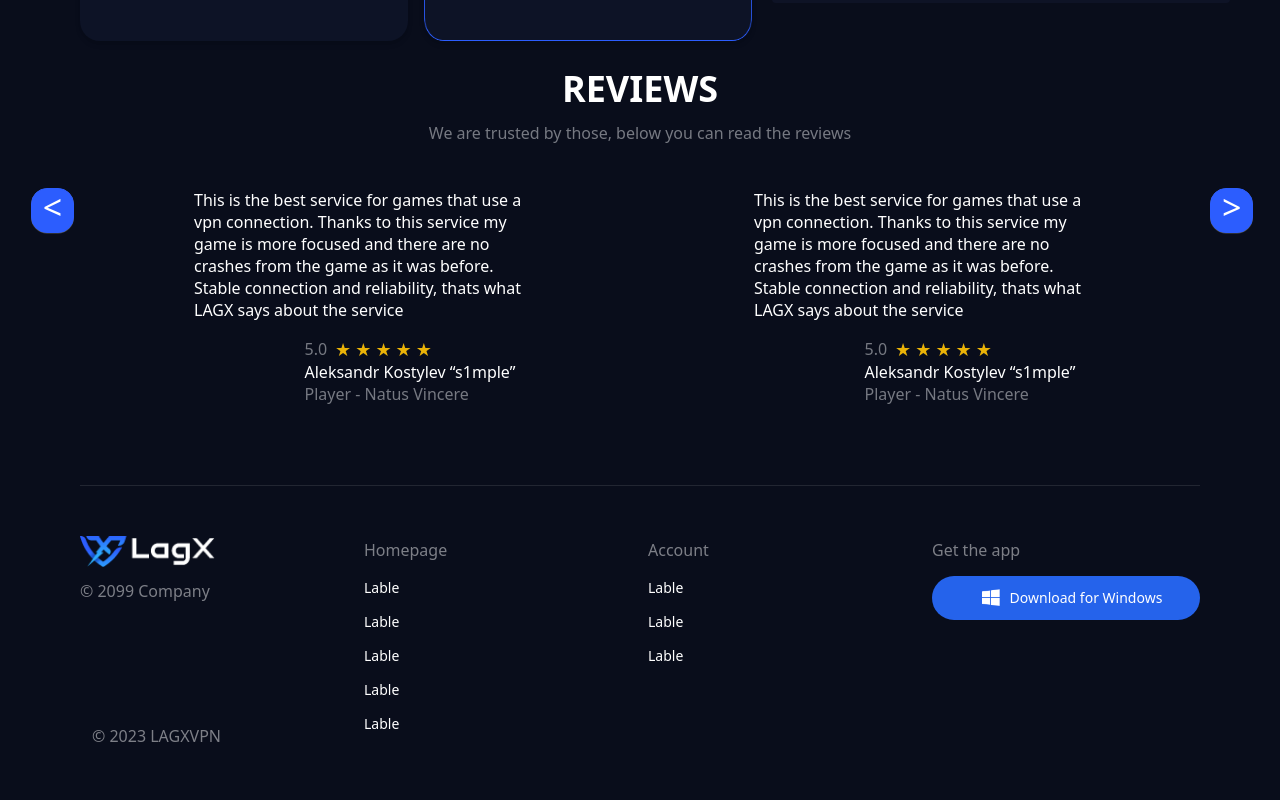
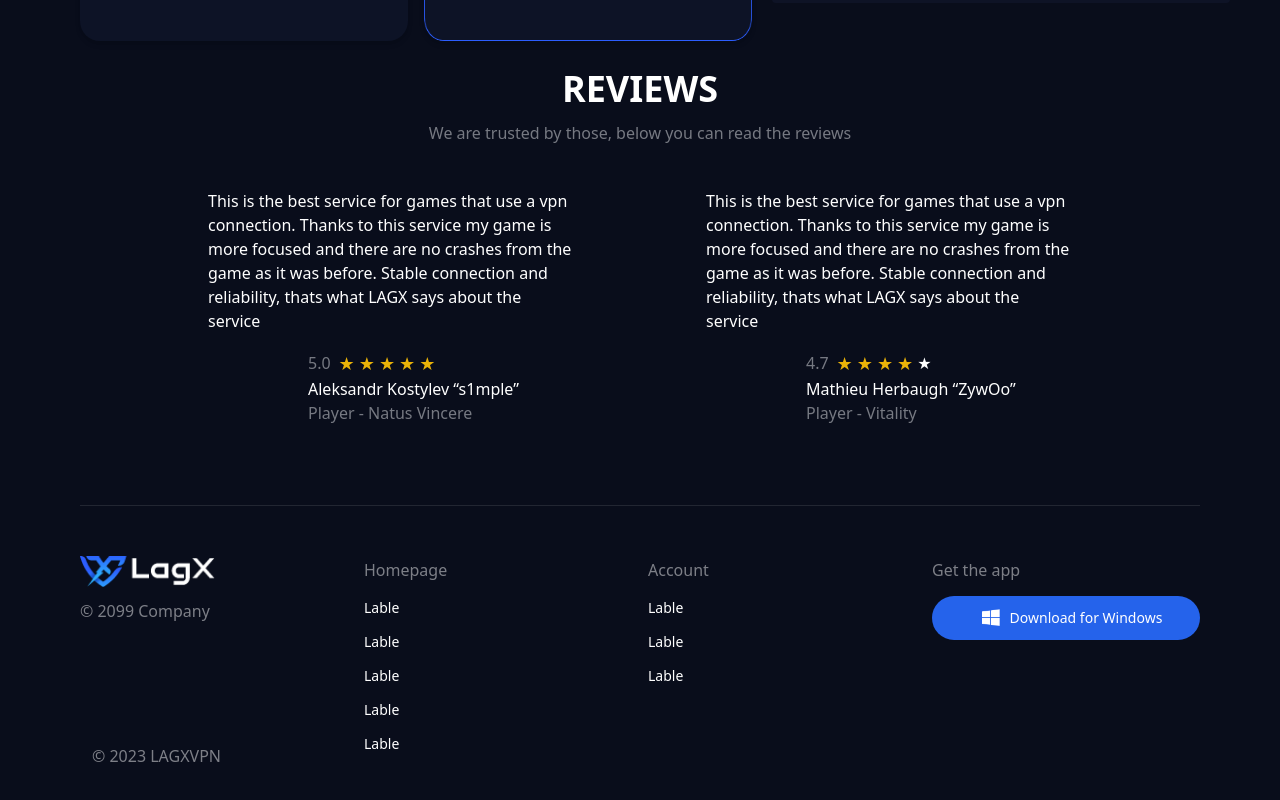
Before and after one commit to sicsdev/LagX_FRONTEND, a Next.js app: page /pricing in a window 1280 px wide. Shown: the part 955-1755 px from the top of the page. Built offline with nearby package versions, Linux system fonts and the light colour scheme.

Commit message:
pricingPage

```diff
--- a/src/components/reviews/index.js
+++ b/src/components/reviews/index.js
@@ -1,82 +1,9 @@
 import React from 'react';
 import './reviews.css';
-import AliceCarousel from 'react-alice-carousel';
-import 'react-alice-carousel/lib/alice-carousel.css';
-
-
 
 const Reviews = () => {
-    const responsive = {
-        0: { items: 1 },
-        568: { items: 2 },
-        1024: { items: 2 },
-    };
-
-    const items = [
-
-        <div className="item" data-value="1">      <div className="w-1/2 p-4">
-        <p>This is the best service for games that use a vpn connection. Thanks to this service my game is more focused and there are no crashes from the game as it was before. Stable connection and reliability, thats what LAGX says about the service</p>
-        <div className='rating_wrapper'>
-            <div className="flex items-center pt-4">
-                <span className='rating'>5.0</span>
-                <span className="text-yellow-500 text-lg mr-1">★</span>
-                <span className="text-yellow-500 text-lg mr-1">★</span>
-                <span className="text-yellow-500 text-lg mr-1">★</span>
-                <span className="text-yellow-500 text-lg mr-1">★</span>
-                <span className="text-yellow-500 text-lg">★</span>
-            </div>
-            <div className="heading1">
-                Aleksandr Kostylev “s1mple”
-            </div>
-            <div className="heading2">
-                Player - Natus Vincere
-            </div>
-        </div>
-    </div></div>,
-        <div className="item" data-value="2">      <div className="w-1/2 p-4">
-        <p>This is the best service for games that use a vpn connection. Thanks to this service my game is more focused and there are no crashes from the game as it was before. Stable connection and reliability, thats what LAGX says about the service</p>
-        <div className='rating_wrapper'>
-            <div className="flex items-center pt-4">
-                <span className='rating'>5.0</span>
-                <span className="text-yellow-500 text-lg mr-1">★</span>
-                <span className="text-yellow-500 text-lg mr-1">★</span>
-                <span className="text-yellow-500 text-lg mr-1">★</span>
-                <span className="text-yellow-500 text-lg mr-1">★</span>
-                <span className="text-yellow-500 text-lg">★</span>
-            </div>
-            <div className="heading1">
-                Aleksandr Kostylev “s1mple”
-            </div>
-            <div className="heading2">
-                Player - Natus Vincere
-            </div>
-        </div>
-    </div></div>,
-        <div className="item" data-value="3">     <div className="w-1/2 p-4">
-        <p>This is the best service for games that use a vpn connection. Thanks to this service my game is more focused and there are no crashes from the game as it was before. Stable connection and reliability, thats what LAGX says about the service</p>
-        <div className='rating_wrapper'>
-            <div className="flex items-center pt-4">
-                <span className='rating'>4.7</span>
-                <span className="text-yellow-500 text-lg mr-1">★</span>
-                <span className="text-yellow-500 text-lg mr-1">★</span>
-                <span className="text-yellow-500 text-lg mr-1">★</span>
-                <span className="text-yellow-500 text-lg mr-1">★</span>
-                <span className="textstar">★</span>
-            </div>
-            <div className="heading1">
-                Mathieu Herbaugh “ZywOo”
-
-            </div>
-            <div className="heading2">
-                Player - Vitality
-            </div>
-        </div>
-    </div></div>
-    ];
-
     return (
         <div className='reviews'>
-
             <div class="container mx-auto py-8 px-20">
                 <div className="flex flex-col justify-center p-7 items-center">
                     <h2 className='text-4xl font-bold mb-3'>REVIEWS</h2>
@@ -84,67 +11,8 @@
                         We are trusted by those, below you can read the reviews
                     </div>
                 </div>
-
                 <div className="flex reviews_wrapper">
-
-                    {/* <div className="w-1/2 p-4">
-                        <p>This is the best service for games that use a vpn connection. Thanks to this service my game is more focused and there are no crashes from the game as it was before. Stable connection and reliability, thats what LAGX says about the service</p>
-                        <div className='rating_wrapper'>
-                            <div className="flex items-center pt-4">
-                                <span className='rating'>5.0</span>
-                                <span className="text-yellow-500 text-lg mr-1">★</span>
-                                <span className="text-yellow-500 text-lg mr-1">★</span>
-                                <span className="text-yellow-500 text-lg mr-1">★</span>
-                                <span className="text-yellow-500 text-lg mr-1">★</span>
-                                <span className="text-yellow-500 text-lg">★</span>
-                            </div>
-                            <div className="heading1">
-                                Aleksandr Kostylev “s1mple”
-                            </div>
-                            <div className="heading2">
-                                Player - Natus Vincere
-                            </div>
-                        </div>
-                    </div> */}
-
-                    {/* <div className="w-1/2 p-4">
-                        <p>This is the best service for games that use a vpn connection. Thanks to this service my game is more focused and there are no crashes from the game as it was before. Stable connection and reliability, thats what LAGX says about the service</p>
-                        <div className='rating_wrapper'>
-                            <div className="flex items-center pt-4">
-                                <span className='rating'>4.7</span>
-                                <span className="text-yellow-500 text-lg mr-1">★</span>
-                                <span className="text-yellow-500 text-lg mr-1">★</span>
-                                <span className="text-yellow-500 text-lg mr-1">★</span>
-                                <span className="text-yellow-500 text-lg mr-1">★</span>
-                                <span className="textstar">★</span>
-                            </div>
-                            <div className="heading1">
-                                Mathieu Herbaugh “ZywOo”
-
-                            </div>
-                            <div className="heading2">
-                                Player - Vitality
-                            </div>
-                        </div>
-                    </div> */}
-
-                </div>
-                <AliceCarousel
-        mouseTracking
-        items={items}
-        responsive={responsive}
-        controlsStrategy="alternate"
-    />
-            </div>
-            {/* <div class="container mx-auto py-8 px-20">
-            <div className="flex flex-col justify-center p-7 items-center">
-                    <h2 className='text-4xl font-bold mb-3'>REVIEWS</h2>
-                    <div className="select_plan">
-                        We are trusted by those, below you can read the reviews
-                    </div>
-                </div>
-            <Carousel>
-            <div className="w-1/2 p-4">
+                    <div className="w-1/2 p-4">
                         <p>This is the best service for games that use a vpn connection. Thanks to this service my game is more focused and there are no crashes from the game as it was before. Stable connection and reliability, thats what LAGX says about the service</p>
                         <div className='rating_wrapper'>
                             <div className="flex items-center pt-4">
@@ -183,29 +51,8 @@
                             </div>
                         </div>
                     </div>
-                    <div className="w-1/2 p-4">
-                        <p>This is the best service for games that use a vpn connection. Thanks to this service my game is more focused and there are no crashes from the game as it was before. Stable connection and reliability, thats what LAGX says about the service</p>
-                        <div className='rating_wrapper'>
-                            <div className="flex items-center pt-4">
-                                <span className='rating'>4.7</span>
-                                <span className="text-yellow-500 text-lg mr-1">★</span>
-                                <span className="text-yellow-500 text-lg mr-1">★</span>
-                                <span className="text-yellow-500 text-lg mr-1">★</span>
-                                <span className="text-yellow-500 text-lg mr-1">★</span>
-                                <span className="textstar">★</span>
-                            </div>
-                            <div className="heading1">
-                                Mathieu Herbaugh “ZywOo”
-
-                            </div>
-                            <div className="heading2">
-                                Player - Vitality
-                            </div>
-                        </div>
-                    </div>
-
-    </Carousel>
-    </div> */}
+                </div>
+            </div>
         </div>
     )
 }
```
